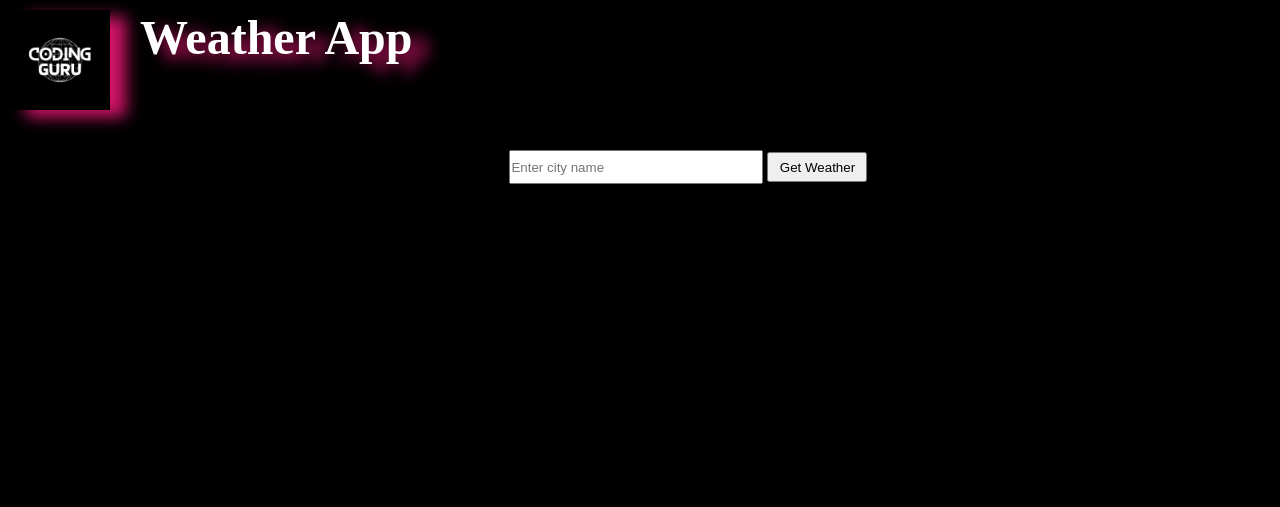
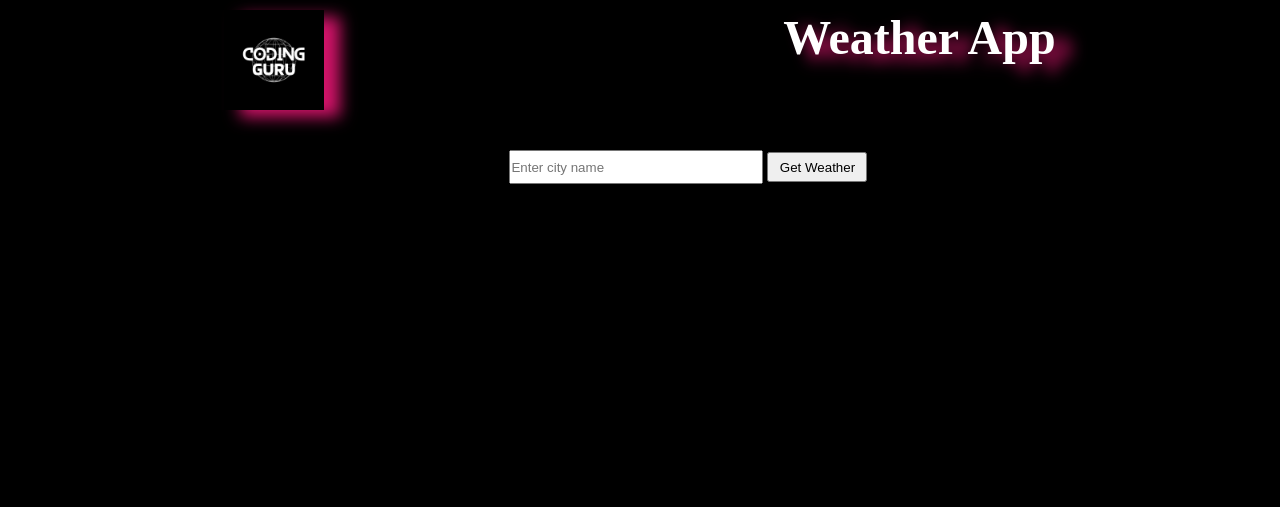
Before and after one commit to Kunjghevariya/Weather-App, a plain HTML site: page index.html in a window 1280 px wide. Drawn offline with Linux system fonts and the light colour scheme.

Commit message:
Update style.css

```diff
--- a/style.css
+++ b/style.css
@@ -10,10 +10,11 @@ nav{
     display: flex;
     flex-direction: row;
     text-align: center;
-    justify-content: space-between;
+
     height: 100px;
 }
 .logo{
+    width: 100%;
     margin: 10px;
     display: flex;
     text-align: center;
@@ -21,6 +22,7 @@ nav{
     gap: 30px;
     height: 100px;
     font-size: xx-large;
+    justify-content: space-around;
     filter: drop-shadow(16px 7px 8px #d21369);
 }
 .logo img{
```
